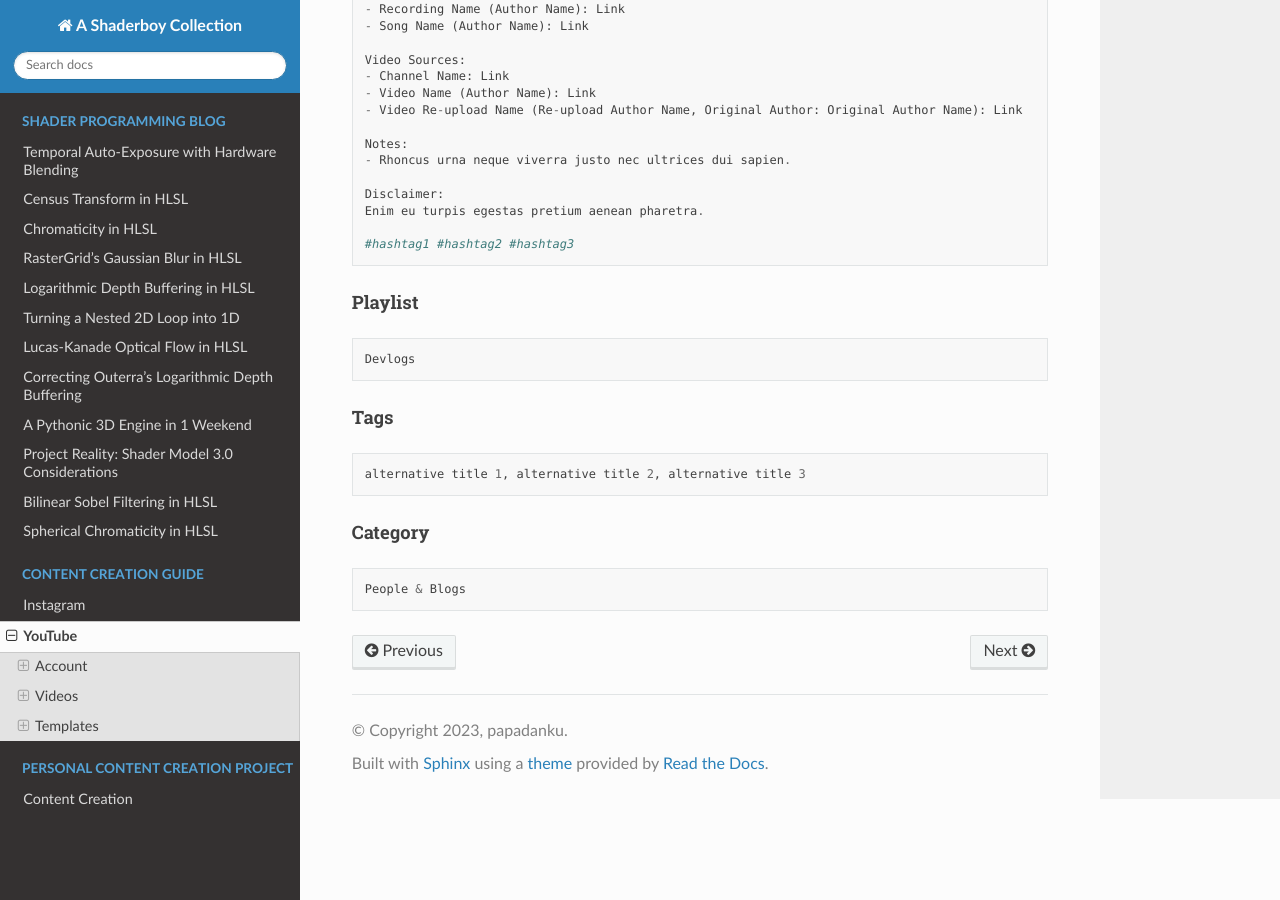
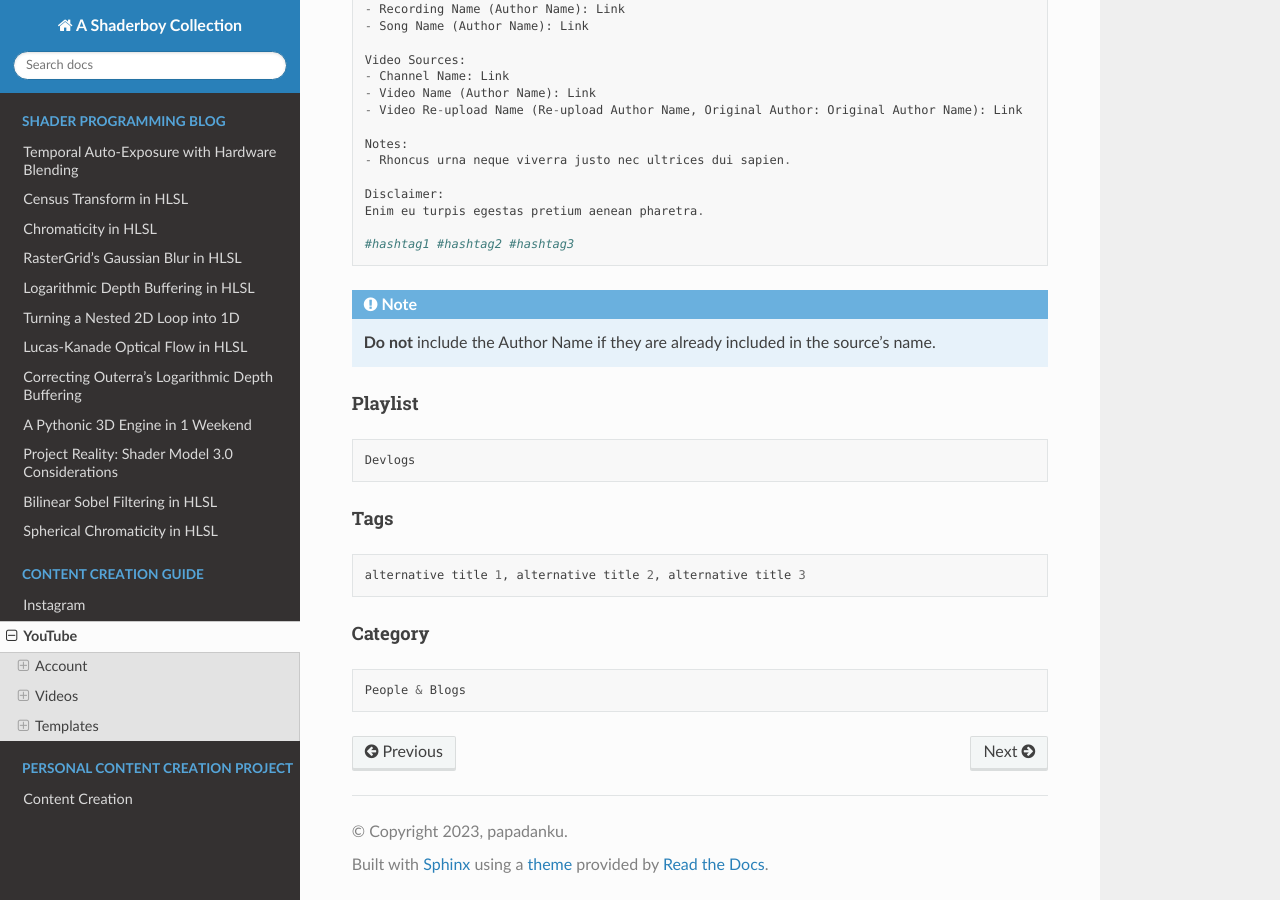
Before and after one commit to papadanku/papadanku.github.io, a Sphinx documentation site: the page built from docs/source/social/youtube.rst, in a window 1280 px wide and 900 px high, scrolled down 1788 px. Built offline with Sphinx 7.4.7 and the Read the Docs theme 2.0.0, drawn with Linux system fonts in a browser that asks for light colours.

Commit message:
Update youtube.rst

```diff
--- a/docs/source/social/youtube.rst
+++ b/docs/source/social/youtube.rst
@@ -103,6 +103,10 @@ Description
 
    #hashtag1 #hashtag2 #hashtag3
 
+.. note::
+
+   **Do not** include the Author Name if they are already included in the source's name.
+
 Playlist
 """"""""
 
```
